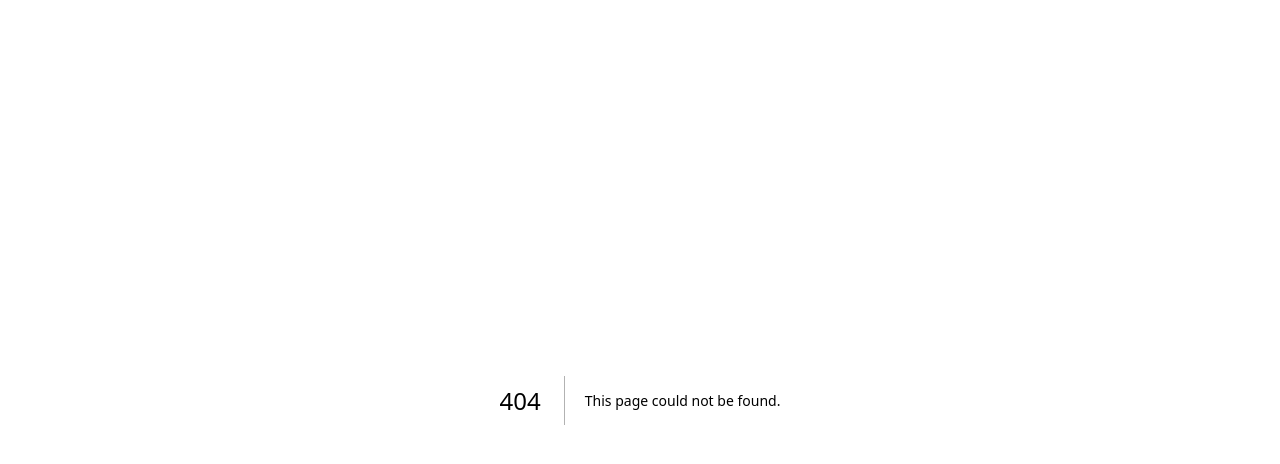
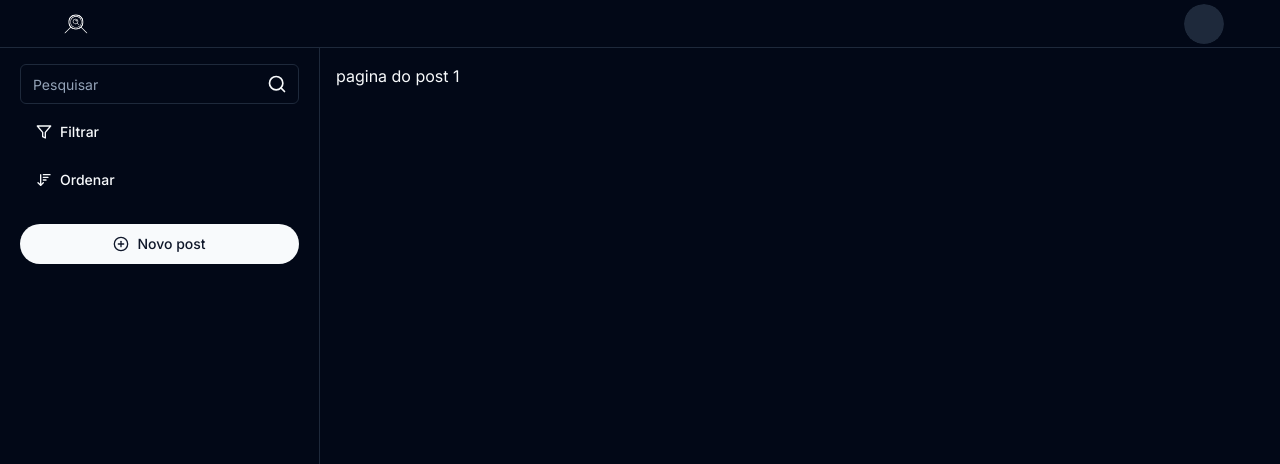
Before and after one commit to Bruno-Fernando/achados-perdidos, a Next.js app: page /post/1 in a window 1280 px wide. Before the commit this address had no page. Shown: the top 464 px of the page. Built offline with nearby package versions, Linux system fonts and the light colour scheme; no server answers.

Commit message:
Link post to route

```diff
--- a/src/app/(protected)/_components/Header.tsx
+++ b/src/app/(protected)/_components/Header.tsx
@@ -8,7 +8,7 @@ function Header() {
     <header className="fixed z-50 flex h-12 w-full items-center justify-center border-b bg-background px-14 md:justify-between">
       <MobileDrawer />
 
-      <Link href="home">
+      <Link href="/home">
         <Avatar className="cursor-pointer bg-black dark:bg-transparent">
           <AvatarImage src="/logo.svg" />
         </Avatar>
--- a/src/app/(protected)/home/_components/PostCard.tsx
+++ b/src/app/(protected)/home/_components/PostCard.tsx
@@ -1,6 +1,8 @@
 import Image from "next/image";
+import Link from "next/link";
 
 interface Props {
+  id: string;
   title: string;
   description: string;
   createdAt: string | Date;
@@ -8,12 +10,13 @@ interface Props {
   imgUrl?: string | null;
 }
 
-function PostCard({ title, description, lost, createdAt, imgUrl }: Props) {
+function PostCard({ id, title, description, lost, createdAt, imgUrl }: Props) {
   return (
-    <div
+    <Link
+      href={`/post/${id}`}
       className={`rounded-lg border border-l-8 ${
         lost ? "border-l-red-600" : "border-l-green-600"
-      } hover:cursor-pointer`}
+      }`}
     >
       <div className="relative h-72 w-full">
         <Image
@@ -37,7 +40,7 @@ function PostCard({ title, description, lost, createdAt, imgUrl }: Props) {
         </h3>
         <p>{description}</p>
       </div>
-    </div>
+    </Link>
   );
 }
 
--- a/src/app/(protected)/home/page.tsx
+++ b/src/app/(protected)/home/page.tsx
@@ -18,6 +18,7 @@ async function NewPost({
       {data?.map(({ title, description, id, type, createdAt, imgUrl }) => (
         <PostCard
           key={id}
+          id={id}
           title={title}
           description={description}
           lost={type === "LOST"}
--- /dev/null
+++ b/src/app/(protected)/post/[postId]/page.tsx
@@ -0,0 +1,5 @@
+function Post({ params }: { params: { postId: string } }) {
+  return <div>pagina do post {params.postId}</div>;
+}
+
+export default Post;
```
